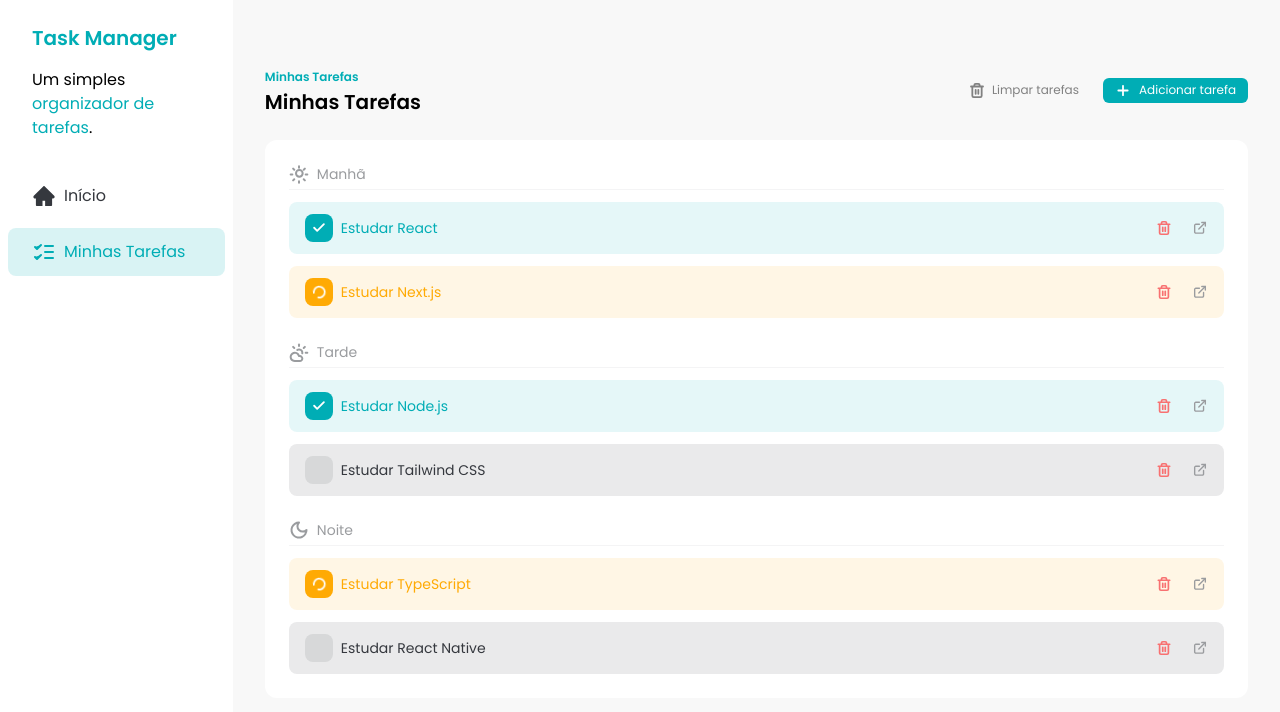
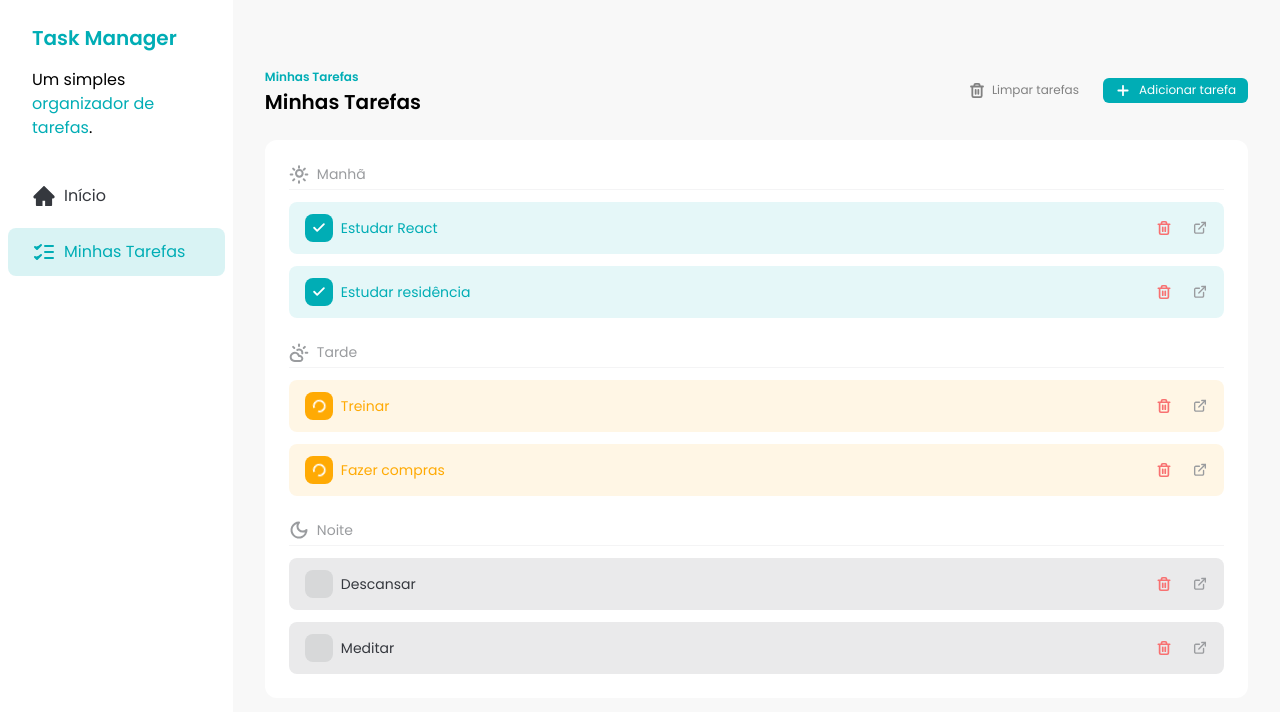
Before and after one commit to Kadockh/task-manager, a React (Vite) app: page / in a window 1280 px wide. Shown: the top 712 px of the page. Built offline with nearby package versions, Linux system fonts and the light colour scheme; data requests are answered from the project's data file.

Commit message:
feat: ensure tasks are fetched from api

```diff
--- /dev/null
+++ b/db.json
@@ -0,0 +1,46 @@
+{
+    "tasks": [
+      {
+        "id": 1,
+        "title": "Estudar React",
+        "description": "Estudar para a prova de React",
+        "time": "morning",
+        "status": "done"
+      },
+      {
+        "id": 2,
+        "title": "Estudar residência",
+        "description": "Estudar para a prova de residência",
+        "time": "morning",
+        "status": "done"
+      },
+      {
+        "id": 3,
+        "title": "Treinar",
+        "description": "Treinar para a competição de BJJ",
+        "time": "afternoon",
+        "status": "in_progress"
+      },
+      {
+        "id": 4,
+        "title": "Fazer compras",
+        "description": "Comprar os ingredientes para o jantar de hoje",
+        "time": "afternoon",
+        "status": "in_progress"
+      },
+      {
+        "id": 5,
+        "title": "Descansar",
+        "description": "Assistir um filme com a família",
+        "time": "night",
+        "status": "not_started"
+      },
+      {
+        "id": 6,
+        "title": "Meditar",
+        "description": "Meditar por 10 minutos",
+        "time": "night",
+        "status": "not_started"
+      }
+    ]
+  }
--- a/package.json
+++ b/package.json
@@ -11,6 +11,7 @@
     "prepare": "husky"
   },
   "dependencies": {
+    "json-server": "^1.0.0-beta.1",
     "prop-types": "^15.8.1",
     "react": "^19.1.0",
     "react-dom": "^19.1.0",
--- a/src/_components/Tasks.jsx
+++ b/src/_components/Tasks.jsx
@@ -1,4 +1,4 @@
-import { useState } from "react"
+import { useEffect, useState } from "react"
 import { toast } from "sonner"
 
 import {
@@ -10,13 +10,23 @@ import {
 } from "../assets/icons"
 import AddTaskDialog from "./AddTaskDialog"
 import Button from "./Button"
-import TASKS from "./constants/tasks"
 import TaskItem from "./TaskItem"
 import TaskSeparator from "./TaskSeparator"
 
 const Tasks = () => {
-  const [tasks, setTasks] = useState(TASKS)
+  const [tasks, setTasks] = useState([])
   const [addTaskDialogIsOpen, setAddTaskDialogIsOpen] = useState(false)
+
+  useEffect(() => {
+    const fetchTasks = async () => {
+      const response = await fetch("http://localhost:3000/tasks", {
+        method: "GET",
+      })
+      const data = await response.json()
+      setTasks(data)
+    }
+    fetchTasks()
+  }, [])
 
   const morningTasks = tasks.filter((task) => task.time === "morning")
   const afternoonTasks = tasks.filter((task) => task.time === "afternoon")
```
Also changed, not shown: src/constants/tasks.js (renamed from src/_components/constants/tasks.js), 1 other file (tests, documents, lock files or other folders).
